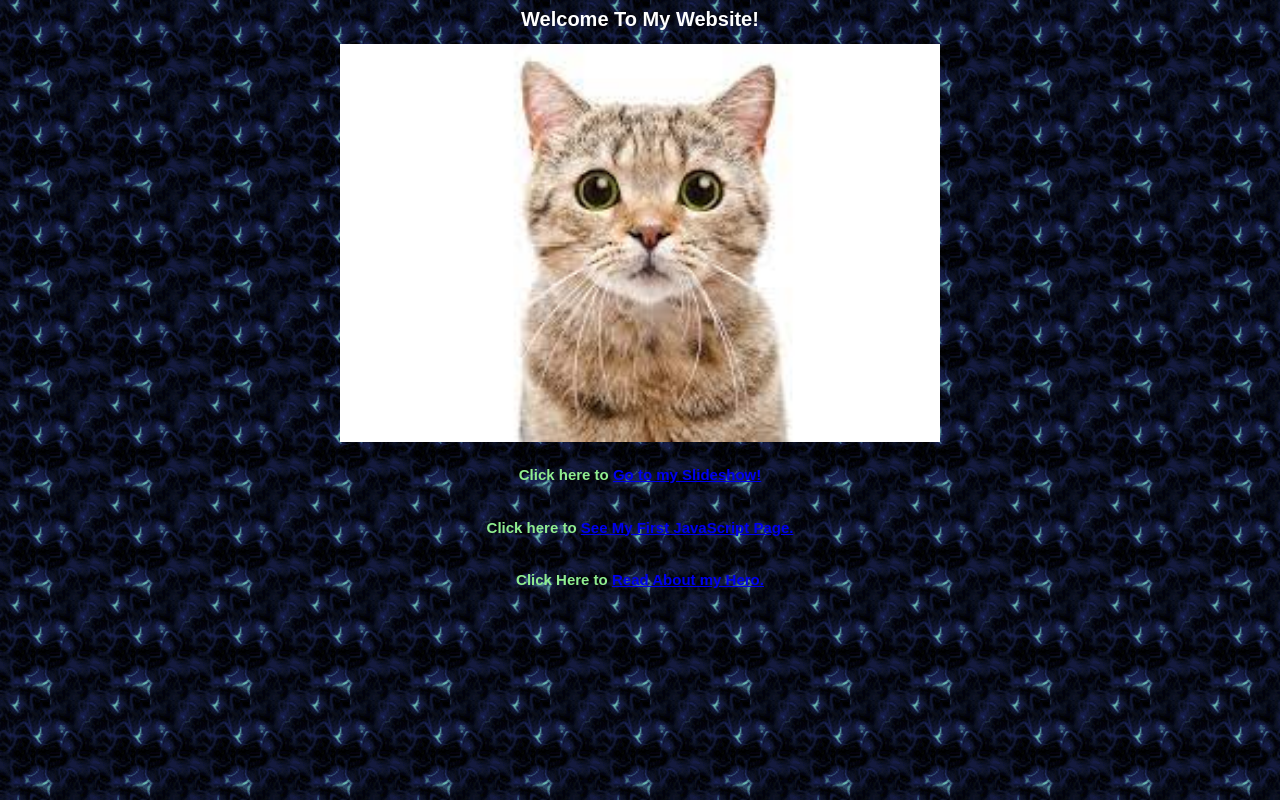
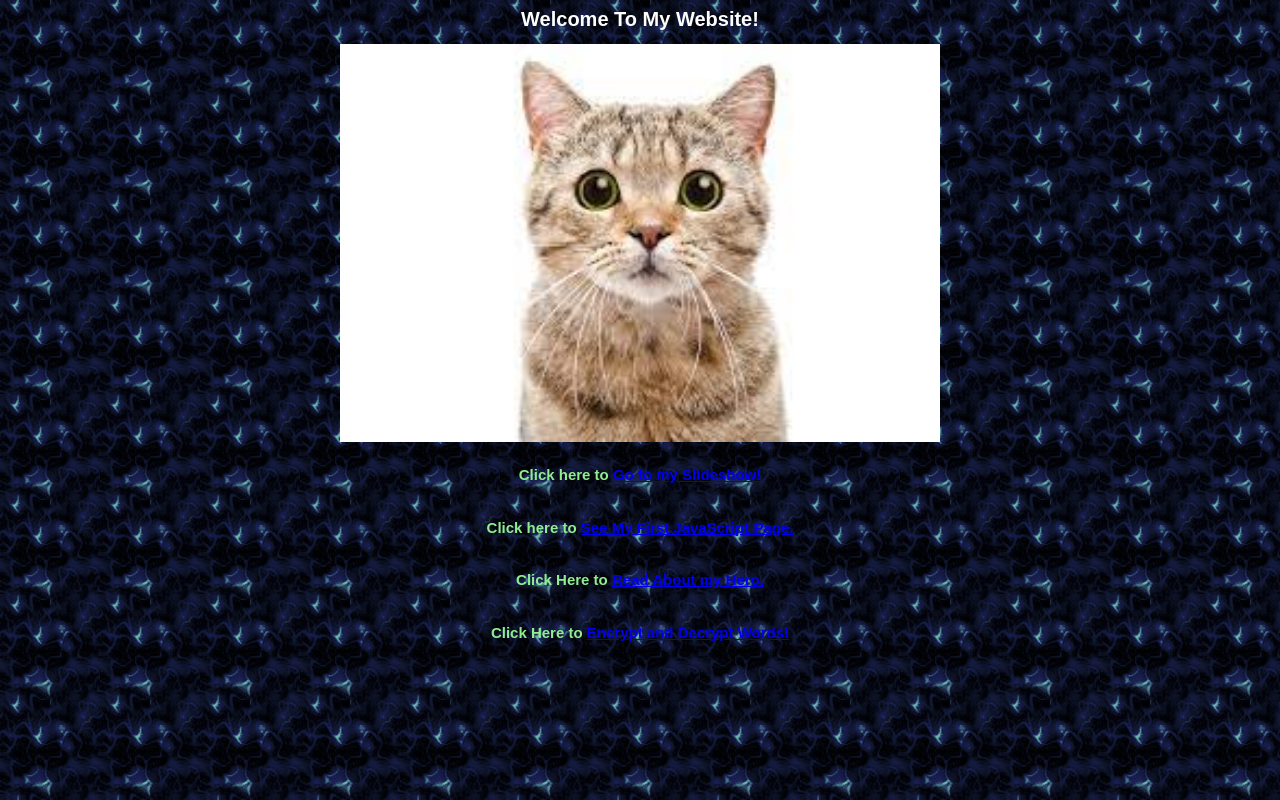
Before and after one commit to p2urbanc25/website, a plain HTML site: page index.html in a window 1280 px wide. Drawn offline with Linux system fonts and the light colour scheme.

Commit message:
Add files via upload

```diff
--- a/index.html
+++ b/index.html
@@ -20,10 +20,9 @@
 <br/>
 <h2>Click here to <a href="javaScript.html"> See My First JavaScript Page.</a></h2>
 <br/>
-
-
 <h2>Click Here to <a href="hero.html"> Read About my Hero.</a></h2>
-
+<br/>
+<h2>Click Here to <a href="encrypt.html"> Encrypt and Decrypt Words!</a></h2>
 
 </center>
 </font>
```
